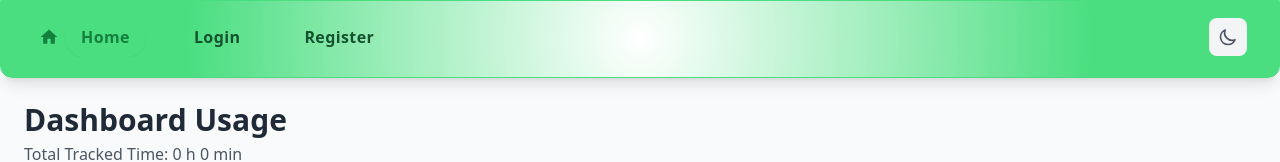
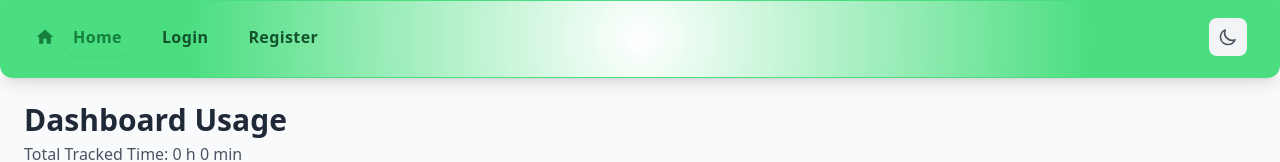
Before and after one commit to nst-sdc/Screentime-recoder, a React (Vite) app in the folder client/: page /dashboard in a window 1280 px wide. Shown: the top 162 px of the page. Built offline with nearby package versions, Linux system fonts and the light colour scheme; no server answers.

Commit message:
Navbar alignment fix

```diff
--- a/client/src/components/Navbar.jsx
+++ b/client/src/components/Navbar.jsx
@@ -44,10 +44,7 @@ const Navbar = () => {
       style={navGradientStyle}
       className="flex flex-wrap items-center justify-between px-8 py-5 shadow-lg text-gray-900 dark:text-gray-300 pt-4 relative z-10 rounded-b-xl backdrop-blur-lg shadow-inner border border-green-400 dark:border-green-700"
     >
-      {/* Left-side links */}
-      <ul className="flex gap-8 list-none items-center relative z-20 overflow-x-auto whitespace-nowrap scrollbar-hide max-w-full px-1">
-
-
+      <ul className="flex flex-wrap gap-4 list-none items-center relative z-20">
   <li className="flex items-center space-x-1">
     <div className="w-6 h-6 flex items-center justify-center text-green-700 dark:text-green-400">
       <svg
@@ -62,7 +59,7 @@ const Navbar = () => {
     </div>
     <Link
       to="/"
-            className="relative px-4 py-2 rounded-full text-green-700 dark:text-green-400 text-base font-semibold tracking-wide hover:bg-green-100 dark:hover:bg-green-900 transition-colors duration-300 shadow-sm"
+      className="relative px-3 py-2 rounded-full text-green-700 dark:text-green-400 text-base font-semibold tracking-wide hover:bg-green-100 dark:hover:bg-green-900 transition-colors duration-300 shadow-sm"
     >
       Home
     </Link>
@@ -72,7 +69,7 @@ const Navbar = () => {
       <li>
         <Link
           to="/login"
-                className="relative px-4 py-2 rounded-lg text-green-900 dark:text-green-400 text-base font-semibold tracking-wide hover:text-green-700 dark:hover:text-green-300 transition-colors duration-300 hover:shadow-lg hover:bg-green-100 dark:hover:bg-green-900"
+          className="relative px-3 py-2 rounded-lg text-green-900 dark:text-green-400 text-base font-semibold tracking-wide hover:text-green-700 dark:hover:text-green-300 transition-colors duration-300 hover:shadow-lg hover:bg-green-100 dark:hover:bg-green-900"
         >
           Login
         </Link>
@@ -80,7 +77,7 @@ const Navbar = () => {
       <li>
         <Link
           to="/register"
-                className="relative px-4 py-2 rounded-lg text-green-900 dark:text-green-400 text-base font-semibold tracking-wide hover:text-green-700 dark:hover:text-green-300 transition-colors duration-300 hover:shadow-lg hover:bg-green-100 dark:hover:bg-green-900"
+          className="relative px-3 py-2 rounded-lg text-green-900 dark:text-green-400 text-base font-semibold tracking-wide hover:text-green-700 dark:hover:text-green-300 transition-colors duration-300 hover:shadow-lg hover:bg-green-100 dark:hover:bg-green-900"
         >
           Register
         </Link>
@@ -91,7 +88,7 @@ const Navbar = () => {
     <li>
       <Link
         to="/dashboard"
-              className="relative px-4 py-2 rounded-lg text-green-900 dark:text-green-400 text-base font-semibold tracking-wide hover:text-green-700 dark:hover:text-green-300 transition-colors duration-300 hover:shadow-lg hover:bg-green-100 dark:hover:bg-green-900"
+        className="relative px-3 py-2 rounded-lg text-green-900 dark:text-green-400 text-base font-semibold tracking-wide hover:text-green-700 dark:hover:text-green-300 transition-colors duration-300 hover:shadow-lg hover:bg-green-100 dark:hover:bg-green-900"
       >
         Dashboard
       </Link>
@@ -99,7 +96,7 @@ const Navbar = () => {
   )}
 </ul>
 
-      {/* Right-side user info, logout, and theme toggle */}
+
       <div className="flex items-center space-x-4 sm:space-x-5 mt-3 sm:mt-0 relative z-20 text-sm sm:text-base">
         {isAuthenticated && user && (
           <div className="flex items-center space-x-3 sm:space-x-4">
```
Lines whose indentation alone changed are shown as unchanged.
